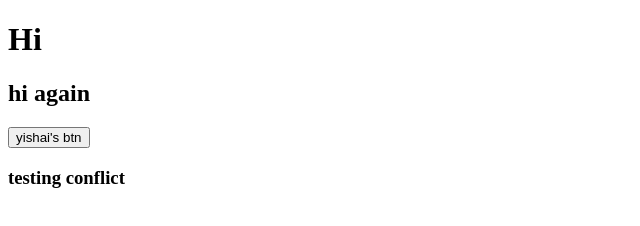
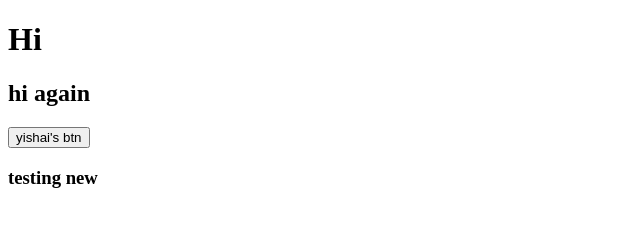
Before and after one commit to shhady/test-git-, a plain HTML site: page index.html in a window 1280 px wide. Shown: the full height of the page, 0-640 px from the left. Drawn offline with Linux system fonts and the light colour scheme.

Commit message:
test conflict h3 testing new

```diff
--- a/index.html
+++ b/index.html
@@ -12,7 +12,7 @@
     <h1>Hi</h1>
     <h2>hi again</h2>
     <button>yishai's btn</button>
-    <h3>testing conflict</h3>
+    <h3>testing new</h3>
 </body>
 
 </html>
```
